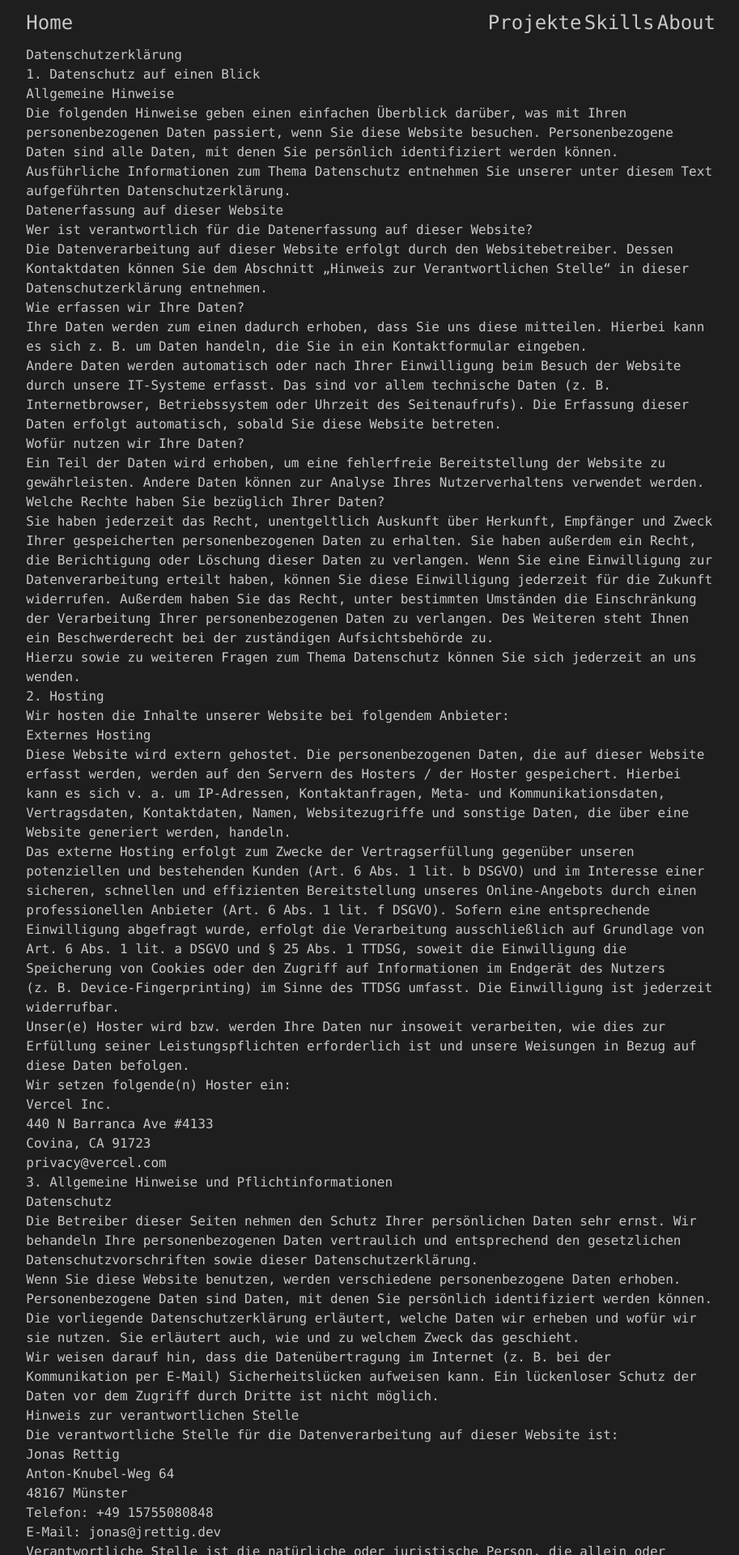
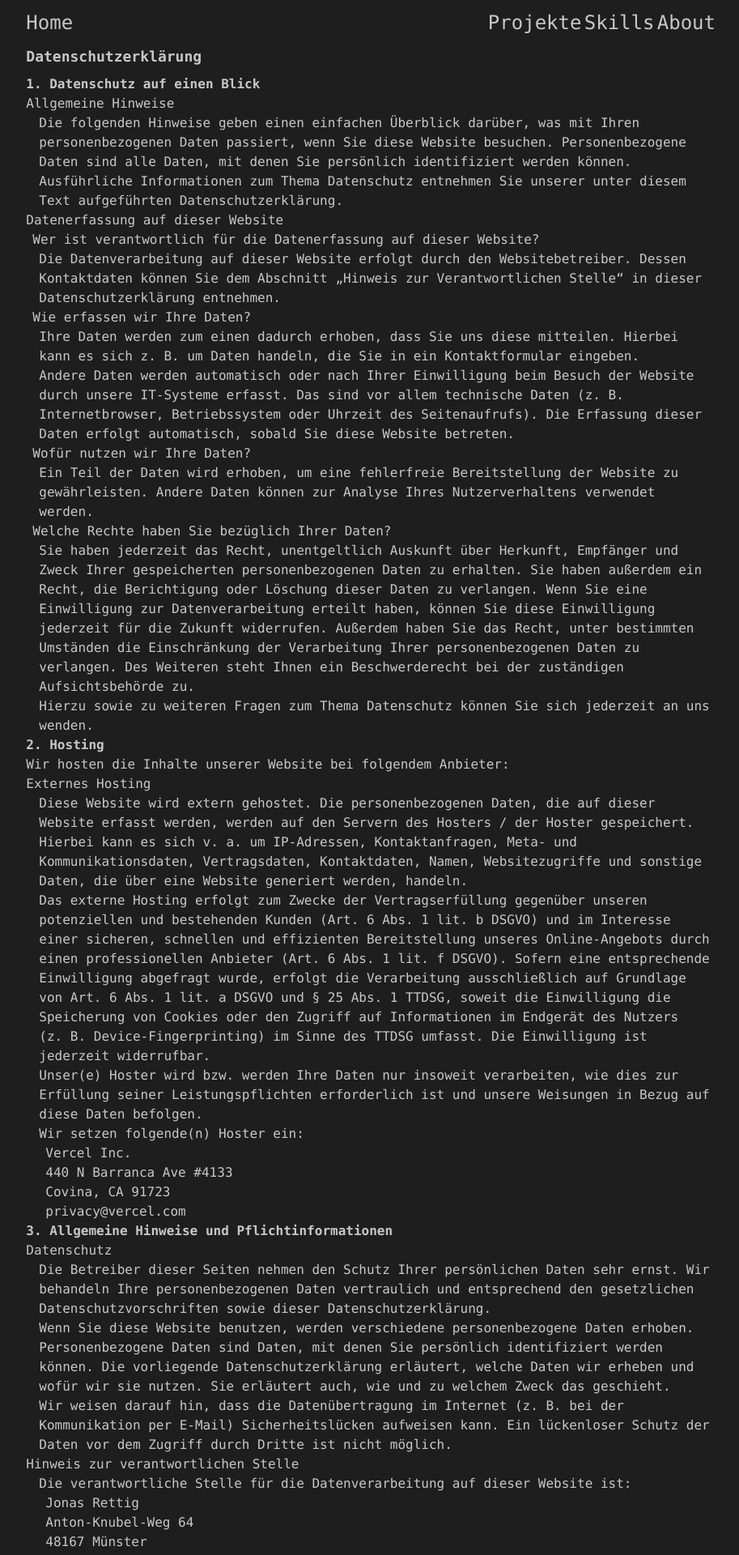
Before and after one commit to JonasRettig/jrettig.dev, a Next.js app: page /datenschutzerklaerung in a window 1280 px wide. Shown: the top 1920 px of the page at 81% size, without its empty margins (181-1094 px from the left). Built offline with nearby package versions, Linux system fonts and the light colour scheme.

Commit message:
reformated the privacy policy

```diff
--- a/src/app/datenschutzerklaerung/page.tsx
+++ b/src/app/datenschutzerklaerung/page.tsx
@@ -3,82 +3,98 @@ import Header from "@/components/header";
 
 export default function Datenschutzerklaerung() {
     return (
-        <div>
+        <div className="min-h-screen">
             <Header highlight="false" />
-            <div className="w-4/6 flex flex-col justify-self-center mx-auto max-sm:w-11/12">
-                <h1>Datenschutz&shy;erkl&auml;rung</h1>
-                <h2>1. Datenschutz auf einen Blick</h2>
-                <h3>Allgemeine Hinweise</h3> <p>Die folgenden Hinweise geben einen einfachen &Uuml;berblick dar&uuml;ber,
+            <div className="w-4/6 flex flex-col justify-self-center mx-auto max-sm:w-11/12 h-[88%]">
+                <h1 className="text-lg"><b>Datenschutz&shy;erkl&auml;rung</b></h1>
+                <h2 className="mt-2"><b>1. Datenschutz auf einen Blick</b></h2>
+                <h3>Allgemeine Hinweise</h3>
+                    <p className="ml-4">Die folgenden Hinweise geben einen einfachen &Uuml;berblick dar&uuml;ber,
                     was mit Ihren personenbezogenen Daten passiert, wenn Sie diese Website besuchen. Personenbezogene Daten sind
                     alle Daten, mit denen Sie pers&ouml;nlich identifiziert werden k&ouml;nnen. Ausf&uuml;hrliche Informationen zum
                     Thema Datenschutz entnehmen Sie unserer unter diesem Text aufgef&uuml;hrten
                     Datenschutzerkl&auml;rung.</p>
-                <h3>Datenerfassung auf dieser Website</h3> <h4>Wer ist verantwortlich f&uuml;r die Datenerfassung auf dieser
-                    Website?</h4> <p>Die Datenverarbeitung auf dieser Website erfolgt durch den Websitebetreiber. Dessen
+                <h3>Datenerfassung auf dieser Website</h3>
+                    <h4 className="ml-2">Wer ist verantwortlich f&uuml;r die Datenerfassung auf dieser Website?</h4>
+                    <p className="ml-4">Die Datenverarbeitung auf dieser Website erfolgt durch den Websitebetreiber. Dessen
                         Kontaktdaten k&ouml;nnen Sie dem Abschnitt &bdquo;Hinweis zur Verantwortlichen Stelle&ldquo; in dieser
-                        Datenschutzerkl&auml;rung entnehmen.</p> <h4>Wie erfassen wir Ihre Daten?</h4> <p>Ihre Daten werden zum
-                            einen dadurch erhoben, dass Sie uns diese mitteilen. Hierbei kann es sich z.&nbsp;B. um Daten handeln, die Sie in ein
-                            Kontaktformular eingeben.</p> <p>Andere Daten werden automatisch oder nach Ihrer Einwilligung beim Besuch
+                        Datenschutzerkl&auml;rung entnehmen.</p>
+                    <h4 className="ml-2"> Wie erfassen wir Ihre Daten?</h4>
+                        <p className="ml-4"> Ihre Daten werden zum einen dadurch erhoben, dass Sie uns diese mitteilen. Hierbei kann es sich z.&nbsp;B. um Daten handeln, die Sie in ein
+                            Kontaktformular eingeben.</p>
+                        <p className="ml-4"> Andere Daten werden automatisch oder nach Ihrer Einwilligung beim Besuch
                             der Website durch unsere IT-Systeme erfasst. Das sind vor allem technische Daten (z.&nbsp;B. Internetbrowser,
                             Betriebssystem oder Uhrzeit des Seitenaufrufs). Die Erfassung dieser Daten erfolgt automatisch, sobald Sie diese
-                                Website betreten.</p> <h4>Wof&uuml;r nutzen wir Ihre Daten?</h4> <p>Ein Teil der Daten wird erhoben, um eine
+                            Website betreten.</p>
+                    <h4 className="ml-2">Wof&uuml;r nutzen wir Ihre Daten?</h4>
+                        <p className="ml-4"> Ein Teil der Daten wird erhoben, um eine
                             fehlerfreie Bereitstellung der Website zu gew&auml;hrleisten. Andere Daten k&ouml;nnen zur Analyse Ihres
-                                    Nutzerverhaltens verwendet werden.</p> <h4>Welche Rechte haben Sie bez&uuml;glich Ihrer Daten?</h4>
-                <p>Sie haben jederzeit das Recht, unentgeltlich Auskunft &uuml;ber Herkunft, Empf&auml;nger und Zweck Ihrer
+                            Nutzerverhaltens verwendet werden.</p>
+                    <h4 className="ml-2">Welche Rechte haben Sie bez&uuml;glich Ihrer Daten?</h4>
+                        <p className="ml-4"> Sie haben jederzeit das Recht, unentgeltlich Auskunft &uuml;ber Herkunft, Empf&auml;nger und Zweck Ihrer
                             gespeicherten personenbezogenen Daten zu erhalten. Sie haben au&szlig;erdem ein Recht, die Berichtigung oder
                             L&ouml;schung dieser Daten zu verlangen. Wenn Sie eine Einwilligung zur Datenverarbeitung erteilt haben,
                             k&ouml;nnen Sie diese Einwilligung jederzeit f&uuml;r die Zukunft widerrufen. Au&szlig;erdem haben Sie das Recht,
                             unter bestimmten Umst&auml;nden die Einschr&auml;nkung der Verarbeitung Ihrer personenbezogenen Daten zu
                             verlangen. Des Weiteren steht Ihnen ein Beschwerderecht bei der zust&auml;ndigen Aufsichtsbeh&ouml;rde
-                    zu.</p> <p>Hierzu sowie zu weiteren Fragen zum Thema Datenschutz k&ouml;nnen Sie sich jederzeit an uns
+                            zu.</p>
+                        <p className="ml-4"> Hierzu sowie zu weiteren Fragen zum Thema Datenschutz k&ouml;nnen Sie sich jederzeit an uns
                             wenden.</p>
-                <h2>2. Hosting</h2>
+                <h2><b>2. Hosting</b></h2>
                 <p>Wir hosten die Inhalte unserer Website bei folgendem Anbieter:</p>
-                <h3>Externes Hosting</h3> <p>Diese Website wird extern gehostet. Die personenbezogenen Daten, die auf dieser
+                <h3>Externes Hosting</h3>
+                    <p className="ml-4"> Diese Website wird extern gehostet. Die personenbezogenen Daten, die auf dieser
                         Website erfasst werden, werden auf den Servern des Hosters / der Hoster gespeichert. Hierbei kann es sich
                         v.&nbsp;a. um IP-Adressen, Kontaktanfragen, Meta- und Kommunikationsdaten, Vertragsdaten, Kontaktdaten,
-                    Namen, Websitezugriffe und sonstige Daten, die &uuml;ber eine Website generiert werden, handeln.</p> <p>Das
-                        externe Hosting erfolgt zum Zwecke der Vertragserf&uuml;llung gegen&uuml;ber unseren potenziellen und
+                        Namen, Websitezugriffe und sonstige Daten, die &uuml;ber eine Website generiert werden, handeln.</p>
+                    <p className="ml-4"> Das externe Hosting erfolgt zum Zwecke der Vertragserf&uuml;llung gegen&uuml;ber unseren potenziellen und
                         bestehenden Kunden (Art. 6 Abs. 1 lit. b DSGVO) und im Interesse einer sicheren, schnellen und effizienten
                         Bereitstellung unseres Online-Angebots durch einen professionellen Anbieter (Art. 6 Abs. 1 lit. f DSGVO). Sofern
                         eine entsprechende Einwilligung abgefragt wurde, erfolgt die Verarbeitung ausschlie&szlig;lich auf Grundlage von
                         Art. 6 Abs. 1 lit. a DSGVO und &sect; 25 Abs. 1 TTDSG, soweit die Einwilligung die Speicherung von Cookies oder
                         den Zugriff auf Informationen im Endger&auml;t des Nutzers (z.&nbsp;B. Device-Fingerprinting) im Sinne des
-                        TTDSG umfasst. Die Einwilligung ist jederzeit widerrufbar.</p> <p>Unser(e) Hoster wird bzw. werden Ihre Daten
+                        TTDSG umfasst. Die Einwilligung ist jederzeit widerrufbar.</p>
+                    <p className="ml-4"> Unser(e) Hoster wird bzw. werden Ihre Daten
                         nur insoweit verarbeiten, wie dies zur Erf&uuml;llung seiner Leistungspflichten erforderlich ist und unsere
-                            Weisungen in Bezug auf diese Daten befolgen.</p> <p>Wir setzen folgende(n) Hoster ein:</p>
-                <p>Vercel Inc.<br />
+                        Weisungen in Bezug auf diese Daten befolgen.</p>
+                    <p className="ml-4">Wir setzen folgende(n) Hoster ein:</p>
+                        <p className="ml-6">Vercel Inc.<br />
                             440 N Barranca Ave #4133<br />
                             Covina, CA 91723<br />
                             privacy@vercel.com</p>
-                <h2>3. Allgemeine Hinweise und Pflicht&shy;informationen</h2>
-                <h3>Datenschutz</h3> <p>Die Betreiber dieser Seiten nehmen den Schutz Ihrer pers&ouml;nlichen Daten sehr
+                <h2><b>3. Allgemeine Hinweise und Pflicht&shy;informationen</b></h2>
+                <h3>Datenschutz</h3>
+                    <p className="ml-4"> Die Betreiber dieser Seiten nehmen den Schutz Ihrer pers&ouml;nlichen Daten sehr
                     ernst. Wir behandeln Ihre personenbezogenen Daten vertraulich und entsprechend den gesetzlichen
-                    Datenschutzvorschriften sowie dieser Datenschutzerkl&auml;rung.</p> <p>Wenn Sie diese Website benutzen,
-                        werden verschiedene personenbezogene Daten erhoben. Personenbezogene Daten sind Daten, mit denen Sie
+                    Datenschutzvorschriften sowie dieser Datenschutzerkl&auml;rung.</p>
+                    <p className="ml-4"> Wenn Sie diese Website benutzen, werden verschiedene personenbezogene Daten erhoben. Personenbezogene Daten sind Daten, mit denen Sie
                         pers&ouml;nlich identifiziert werden k&ouml;nnen. Die vorliegende Datenschutzerkl&auml;rung erl&auml;utert,
                         welche Daten wir erheben und wof&uuml;r wir sie nutzen. Sie erl&auml;utert auch, wie und zu welchem Zweck das
-                        geschieht.</p> <p>Wir weisen darauf hin, dass die Daten&uuml;bertragung im Internet (z.&nbsp;B. bei der
+                        geschieht.</p>
+                    <p className="ml-4"> Wir weisen darauf hin, dass die Daten&uuml;bertragung im Internet (z.&nbsp;B. bei der
                         Kommunikation per E-Mail) Sicherheitsl&uuml;cken aufweisen kann. Ein l&uuml;ckenloser Schutz der Daten vor
                         dem Zugriff durch Dritte ist nicht m&ouml;glich.</p>
-                <h3>Hinweis zur verantwortlichen Stelle</h3> <p>Die verantwortliche Stelle f&uuml;r die Datenverarbeitung auf
-                    dieser Website ist:</p> <p>Jonas Rettig<br />
+                <h3>Hinweis zur verantwortlichen Stelle</h3>
+                    <p className="ml-4">Die verantwortliche Stelle f&uuml;r die Datenverarbeitung auf
+                    dieser Website ist:</p>
+                        <p className="ml-6">Jonas Rettig<br />
                         Anton-Knubel-Weg 64<br />
                         48167 M&uuml;nster</p>
-                <p>Telefon: +49 15755080848<br />
+                        <p className="ml-6">Telefon: +49 15755080848<br />
                             E-Mail: jonas@jrettig.dev</p>
-                <p>Verantwortliche Stelle ist die nat&uuml;rliche oder juristische Person, die allein oder gemeinsam mit anderen
+                    <p className="ml-4">Verantwortliche Stelle ist die nat&uuml;rliche oder juristische Person, die allein oder gemeinsam mit anderen
                     &uuml;ber die Zwecke und Mittel der Verarbeitung von personenbezogenen Daten (z.&nbsp;B. Namen, E-Mail-
                     Adressen o. &Auml;.) entscheidet.</p>
-                <h3>Speicherdauer</h3> <p>Soweit innerhalb dieser Datenschutzerkl&auml;rung keine speziellere Speicherdauer
+                <h3>Speicherdauer</h3>
+                    <p className="ml-4">Soweit innerhalb dieser Datenschutzerkl&auml;rung keine speziellere Speicherdauer
                     genannt wurde, verbleiben Ihre personenbezogenen Daten bei uns, bis der Zweck f&uuml;r die Datenverarbeitung
                     entf&auml;llt. Wenn Sie ein berechtigtes L&ouml;schersuchen geltend machen oder eine Einwilligung zur
                     Datenverarbeitung widerrufen, werden Ihre Daten gel&ouml;scht, sofern wir keine anderen rechtlich
                     zul&auml;ssigen Gr&uuml;nde f&uuml;r die Speicherung Ihrer personenbezogenen Daten haben (z.&nbsp;B. steuer-
                     oder handelsrechtliche Aufbewahrungsfristen); im letztgenannten Fall erfolgt die L&ouml;schung nach Fortfall
                     dieser Gr&uuml;nde.</p>
-                <h3>Allgemeine Hinweise zu den Rechtsgrundlagen der Datenverarbeitung auf dieser Website</h3> <p>Sofern Sie
-                    in die Datenverarbeitung eingewilligt haben, verarbeiten wir Ihre personenbezogenen Daten auf Grundlage von Art.
+                <h3>Allgemeine Hinweise zu den Rechtsgrundlagen der Datenverarbeitung auf dieser Website</h3>
+                <p className="ml-4"> Sofern Sie in die Datenverarbeitung eingewilligt haben, verarbeiten wir Ihre personenbezogenen Daten auf Grundlage von Art.
                     6 Abs. 1 lit. a DSGVO bzw. Art. 9 Abs. 2 lit. a DSGVO, sofern besondere Datenkategorien nach Art. 9 Abs. 1 DSGVO
                     verarbeitet werden. Im Falle einer ausdr&uuml;cklichen Einwilligung in die &Uuml;bertragung personenbezogener
                     Daten in Drittstaaten erfolgt die Datenverarbeitung au&szlig;erdem auf Grundlage von Art. 49 Abs. 1 lit. a DSGVO.
@@ -91,7 +107,8 @@ export default function Datenschutzerklaerung() {
                     kann ferner auf Grundlage unseres berechtigten Interesses nach Art. 6 Abs. 1 lit. f DSGVO erfolgen. &Uuml;ber die
                     jeweils im Einzelfall einschl&auml;gigen Rechtsgrundlagen wird in den folgenden Abs&auml;tzen dieser
                     Datenschutzerkl&auml;rung informiert.</p>
-                <h3>Empfänger von personenbezogenen Daten</h3> <p>Im Rahmen unserer Gesch&auml;ftst&auml;tigkeit
+                <h3>Empfänger von personenbezogenen Daten</h3>
+                    <p className="ml-4">Im Rahmen unserer Gesch&auml;ftst&auml;tigkeit
                     arbeiten wir mit verschiedenen externen Stellen zusammen. Dabei ist teilweise auch eine &Uuml;bermittlung von
                     personenbezogenen Daten an diese externen Stellen erforderlich. Wir geben personenbezogene Daten nur dann an
                     externe Stellen weiter, wenn dies im Rahmen einer Vertragserf&uuml;llung erforderlich ist, wenn wir gesetzlich
@@ -100,12 +117,13 @@ export default function Datenschutzerklaerung() {
                     Datenweitergabe erlaubt. Beim Einsatz von Auftragsverarbeitern geben wir personenbezogene Daten unserer
                     Kunden nur auf Grundlage eines g&uuml;ltigen Vertrags &uuml;ber Auftragsverarbeitung weiter. Im Falle einer
                     gemeinsamen Verarbeitung wird ein Vertrag &uuml;ber gemeinsame Verarbeitung geschlossen.</p>
-                <h3>Widerruf Ihrer Einwilligung zur Datenverarbeitung</h3> <p>Viele Datenverarbeitungsvorg&auml;nge sind
+                <h3>Widerruf Ihrer Einwilligung zur Datenverarbeitung</h3>
+                    <p className="ml-4">Viele Datenverarbeitungsvorg&auml;nge sind
                     nur mit Ihrer ausdr&uuml;cklichen Einwilligung m&ouml;glich. Sie k&ouml;nnen eine bereits erteilte Einwilligung
                     jederzeit widerrufen. Die Rechtm&auml;&szlig;igkeit der bis zum Widerruf erfolgten Datenverarbeitung bleibt vom
                     Widerruf unber&uuml;hrt.</p>
-                <h3>Widerspruchsrecht gegen die Datenerhebung in besonderen F&auml;llen sowie gegen Direktwerbung (Art. 21
-                    DSGVO)</h3> <p>WENN DIE DATENVERARBEITUNG AUF GRUNDLAGE VON ART. 6 ABS. 1 LIT. E ODER F
+                <h3>Widerspruchsrecht gegen die Datenerhebung in besonderen F&auml;llen sowie gegen Direktwerbung (Art. 21 DSGVO)</h3>
+                    <p className="ml-4">WENN DIE DATENVERARBEITUNG AUF GRUNDLAGE VON ART. 6 ABS. 1 LIT. E ODER F
                         DSGVO ERFOLGT, HABEN SIE JEDERZEIT DAS RECHT, AUS GR&Uuml;NDEN, DIE SICH AUS IHRER
                         BESONDEREN SITUATION ERGEBEN, GEGEN DIE VERARBEITUNG IHRER PERSONENBEZOGENEN DATEN
                         WIDERSPRUCH EINZULEGEN; DIES GILT AUCH F&Uuml;R EIN AUF DIESE BESTIMMUNGEN GEST&Uuml;TZTES
@@ -115,59 +133,70 @@ export default function Datenschutzerklaerung() {
                         K&Ouml;NNEN ZWINGENDE SCHUTZW&Uuml;RDIGE GR&Uuml;NDE F&Uuml;R DIE VERARBEITUNG
                         NACHWEISEN, DIE IHRE INTERESSEN, RECHTE UND FREIHEITEN &Uuml;BERWIEGEN ODER DIE
                         VERARBEITUNG DIENT DER GELTENDMACHUNG, AUS&Uuml;BUNG ODER VERTEIDIGUNG VON
-                        RECHTSANSPR&Uuml;CHEN (WIDERSPRUCH NACH ART. 21 ABS. 1 DSGVO).</p> <p>WERDEN IHRE
+                        RECHTSANSPR&Uuml;CHEN (WIDERSPRUCH NACH ART. 21 ABS. 1 DSGVO).</p>
+                    <p className="ml-4">WERDEN IHRE
                         PERSONENBEZOGENEN DATEN VERARBEITET, UM DIREKTWERBUNG ZU BETREIBEN, SO HABEN SIE DAS
                         RECHT, JEDERZEIT WIDERSPRUCH GEGEN DIE VERARBEITUNG SIE BETREFFENDER PERSONENBEZOGENER
                         DATEN ZUM ZWECKE DERARTIGER WERBUNG EINZULEGEN; DIES GILT AUCH F&Uuml;R DAS PROFILING,
                         SOWEIT ES MIT SOLCHER DIREKTWERBUNG IN VERBINDUNG STEHT. WENN SIE WIDERSPRECHEN,
                         WERDEN IHRE PERSONENBEZOGENEN DATEN ANSCHLIESSEND NICHT MEHR ZUM ZWECKE DER
                         DIREKTWERBUNG VERWENDET (WIDERSPRUCH NACH ART. 21 ABS. 2 DSGVO).</p>
-                <h3>Beschwerde&shy;recht bei der zust&auml;ndigen Aufsichts&shy;beh&ouml;rde</h3> <p>Im Falle von
-                    Verst&ouml;&szlig;en gegen die DSGVO steht den Betroffenen ein Beschwerderecht bei einer
+                <h3>Beschwerde&shy;recht bei der zust&auml;ndigen Aufsichts&shy;beh&ouml;rde</h3>
+                    <p className="ml-4">Im Falle von Verst&ouml;&szlig;en gegen die DSGVO steht den Betroffenen ein Beschwerderecht bei einer
                     Aufsichtsbeh&ouml;rde, insbesondere in dem Mitgliedstaat ihres gew&ouml;hnlichen Aufenthalts, ihres
                     Arbeitsplatzes oder des Orts des mutma&szlig;lichen Versto&szlig;es zu. Das Beschwerderecht besteht
                     unbeschadet anderweitiger verwaltungsrechtlicher oder gerichtlicher Rechtsbehelfe.</p>
-                <h3>Recht auf Daten&shy;&uuml;bertrag&shy;barkeit</h3> <p>Sie haben das Recht, Daten, die wir auf Grundlage
-                    Ihrer Einwilligung oder in Erf&uuml;llung eines Vertrags automatisiert verarbeiten, an sich oder an einen Dritten in
+                <h3>Recht auf Daten&shy;&uuml;bertrag&shy;barkeit</h3>
+                    <p className="ml-4">Sie haben das Recht, Daten, die wir auf Grundlage Ihrer Einwilligung oder in Erf&uuml;llung eines Vertrags automatisiert verarbeiten, an sich oder an einen Dritten in
                     einem g&auml;ngigen, maschinenlesbaren Format aush&auml;ndigen zu lassen. Sofern Sie die direkte
                     &Uuml;bertragung der Daten an einen anderen Verantwortlichen verlangen, erfolgt dies nur, soweit es technisch
                     machbar ist.</p>
-                <h3>Auskunft, Berichtigung und L&ouml;schung</h3> <p>Sie haben im Rahmen der geltenden gesetzlichen
+                <h3>Auskunft, Berichtigung und L&ouml;schung</h3>
+                    <p className="ml-4">Sie haben im Rahmen der geltenden gesetzlichen
                     Bestimmungen jederzeit das Recht auf unentgeltliche Auskunft &uuml;ber Ihre gespeicherten personenbezogenen
                     Daten, deren Herkunft und Empf&auml;nger und den Zweck der Datenverarbeitung und ggf. ein Recht auf
                     Berichtigung oder L&ouml;schung dieser Daten. Hierzu sowie zu weiteren Fragen zum Thema personenbezogene
                     Daten k&ouml;nnen Sie sich jederzeit an uns wenden.</p>
-                <h3>Recht auf Einschr&auml;nkung der Verarbeitung</h3> <p>Sie haben das Recht, die Einschr&auml;nkung der
+                <h3>Recht auf Einschr&auml;nkung der Verarbeitung</h3>
+                    <p className="ml-4">Sie haben das Recht, die Einschr&auml;nkung der
                     Verarbeitung Ihrer personenbezogenen Daten zu verlangen. Hierzu k&ouml;nnen Sie sich jederzeit an uns wenden.
-                    Das Recht auf Einschr&auml;nkung der Verarbeitung besteht in folgenden F&auml;llen:</p> <ul> <li>Wenn Sie die
+                    Das Recht auf Einschr&auml;nkung der Verarbeitung besteht in folgenden F&auml;llen:</p>
+                        <ul className="ml-6"> <li>Wenn Sie die
                         Richtigkeit Ihrer bei uns gespeicherten personenbezogenen Daten bestreiten, ben&ouml;tigen wir in der Regel Zeit,
                         um dies zu &uuml;berpr&uuml;fen. F&uuml;r die Dauer der Pr&uuml;fung haben Sie das Recht, die
-                        Einschr&auml;nkung der Verarbeitung Ihrer personenbezogenen Daten zu verlangen.</li> <li>Wenn die
+                        Einschr&auml;nkung der Verarbeitung Ihrer personenbezogenen Daten zu verlangen.</li>
+                        <li>Wenn die
                         Verarbeitung Ihrer personenbezogenen Daten unrechtm&auml;&szlig;ig geschah/geschieht, k&ouml;nnen Sie statt
-                            der L&ouml;schung die Einschr&auml;nkung der Datenverarbeitung verlangen.</li> <li>Wenn wir Ihre
+                        der L&ouml;schung die Einschr&auml;nkung der Datenverarbeitung verlangen.</li>
+                        <li>Wenn wir Ihre
                         personenbezogenen Daten nicht mehr ben&ouml;tigen, Sie sie jedoch zur Aus&uuml;bung, Verteidigung oder
                         Geltendmachung von Rechtsanspr&uuml;chen ben&ouml;tigen, haben Sie das Recht, statt der L&ouml;schung die
-                                Einschr&auml;nkung der Verarbeitung Ihrer personenbezogenen Daten zu verlangen.</li> <li>Wenn Sie einen
+                        Einschr&auml;nkung der Verarbeitung Ihrer personenbezogenen Daten zu verlangen.</li>
+                        <li>Wenn Sie einen
                         Widerspruch nach Art. 21 Abs. 1 DSGVO eingelegt haben, muss eine Abw&auml;gung zwischen Ihren und unseren
                         Interessen vorgenommen werden. Solange noch nicht feststeht, wessen Interessen &uuml;berwiegen, haben Sie das
                         Recht, die Einschr&auml;nkung der Verarbeitung Ihrer personenbezogenen Daten zu verlangen.</li> </ul>
-                <p>Wenn Sie die Verarbeitung Ihrer personenbezogenen Daten eingeschr&auml;nkt haben, d&uuml;rfen diese
+                    <p className="ml-4">Wenn Sie die Verarbeitung Ihrer personenbezogenen Daten eingeschr&auml;nkt haben, d&uuml;rfen diese
                         Daten &ndash; von ihrer Speicherung abgesehen &ndash; nur mit Ihrer Einwilligung oder zur Geltendmachung,
                         Aus&uuml;bung oder Verteidigung von Rechtsanspr&uuml;chen oder zum Schutz der Rechte einer anderen
                         nat&uuml;rlichen oder juristischen Person oder aus Gr&uuml;nden eines wichtigen &ouml;ffentlichen Interesses der
                         Europ&auml;ischen Union oder eines Mitgliedstaats verarbeitet werden.</p>
-                <h3>SSL- bzw. TLS-Verschl&uuml;sselung</h3> <p>Diese Seite nutzt aus Sicherheitsgr&uuml;nden und zum Schutz
+                    <h3>SSL- bzw. TLS-Verschl&uuml;sselung</h3>
+                        <p className="ml-4">Diese Seite nutzt aus Sicherheitsgr&uuml;nden und zum Schutz
                         der &Uuml;bertragung vertraulicher Inhalte, wie zum Beispiel Bestellungen oder Anfragen, die Sie an uns als
                         Seitenbetreiber senden, eine SSL- bzw. TLS-Verschl&uuml;sselung. Eine verschl&uuml;sselte Verbindung erkennen
                         Sie daran, dass die Adresszeile des Browsers von &bdquo;http://&ldquo; auf &bdquo;https://&ldquo; wechselt und
                         an dem Schloss-Symbol in Ihrer Browserzeile.</p> <p>Wenn die SSL- bzw. TLS-Verschl&uuml;sselung aktiviert ist,
                         k&ouml;nnen die Daten, die Sie an uns &uuml;bermitteln, nicht von Dritten mitgelesen werden.</p>
-                <h2>4. Datenerfassung auf dieser Website</h2>
-                <h3>Server-Log-Dateien</h3> <p>Der Provider der Seiten erhebt und speichert automatisch Informationen in so
-                    genannten Server-Log-Dateien, die Ihr Browser automatisch an uns &uuml;bermittelt. Dies sind:</p> <ul>
+                <h2><b>4. Datenerfassung auf dieser Website</b></h2>
+                    <h3>Server-Log-Dateien</h3>
+                    <p className="ml-4">Der Provider der Seiten erhebt und speichert automatisch Informationen in so
+                    genannten Server-Log-Dateien, die Ihr Browser automatisch an uns &uuml;bermittelt. Dies sind:</p>
+                        <ul className="ml-6">
                         <li>Browsertyp und Browserversion</li> <li>verwendetes Betriebssystem</li> <li>Referrer URL</li>
                         <li>Hostname des zugreifenden Rechners</li> <li>Uhrzeit der Serveranfrage</li> <li>IP-Adresse</li> </ul>
-                <p>Eine Zusammenf&uuml;hrung dieser Daten mit anderen Datenquellen wird nicht vorgenommen.</p> <p>Die
+                    <p className="ml-4">Eine Zusammenf&uuml;hrung dieser Daten mit anderen Datenquellen wird nicht vorgenommen.</p>
+                    <p className="ml-4">Die
                     Erfassung dieser Daten erfolgt auf Grundlage von Art. 6 Abs. 1 lit. f DSGVO. Der Websitebetreiber hat ein
                     berechtigtes Interesse an der technisch fehlerfreien Darstellung und der Optimierung seiner Website &ndash;
                     hierzu m&uuml;ssen die Server-Log-Files erfasst werden.</p>
```
Lines whose indentation alone changed are shown as unchanged.
